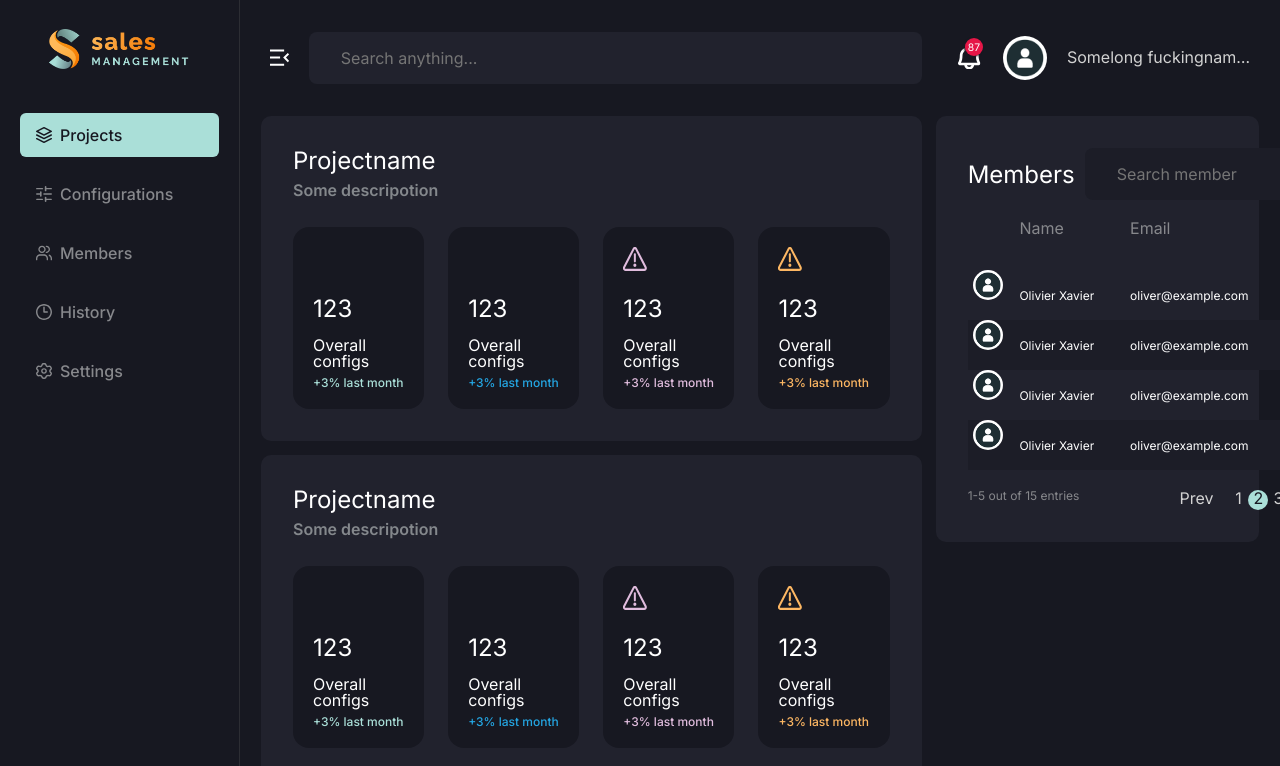
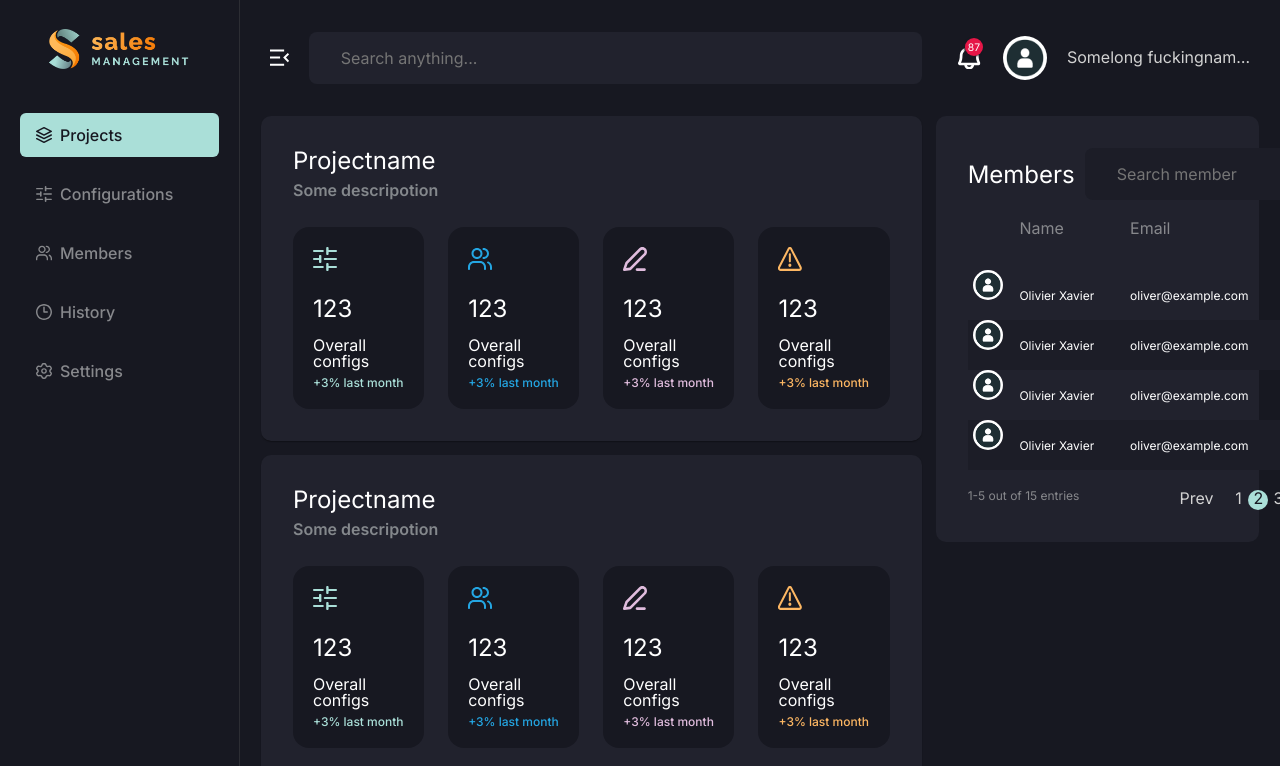
Before and after one commit to am-moving-lightspeed/configuration-dashboard, an Angular app in the folder client/: page / in a window 1280 px wide. Shown: the top 766 px of the page. Built offline with nearby package versions, Linux system fonts and the light colour scheme.

Commit message:
Layout improvement

```diff
--- a/client/src/app/header/header.component.css
+++ b/client/src/app/header/header.component.css
@@ -10,9 +10,6 @@
 }
 
 .header {
-  display: flex;
-  align-items: center;
-
   flex-basis: 100%;
   height: 116px;
   color: var(--color-text-heading);
--- a/client/src/app/projects/project/detail/detail.component.css
+++ b/client/src/app/projects/project/detail/project-detail.component.css
@@ -8,11 +8,6 @@
 
   background-color: var(--color-main-bg);
   border-radius: 16px;
-}
-
-h3,
-p {
-  margin: 0;
 }
 
 .detail-total-count,
--- a/client/src/app/projects/project/detail/detail.component.html
+++ b/client/src/app/projects/project/detail/project-detail.component.html
@@ -1,4 +1,4 @@
-<ng-content select="app-svg-icon" />
+<app-svg-icon [name]="iconName()" width="1.5rem" height="1.5rem" />
 <div class="detail-data">
   <h3 class="detail-total-count">123</h3>
   <p class="detail-name">Overall configs</p>
--- /dev/null
+++ b/client/src/app/projects/project/detail/project-detail.component.ts
@@ -0,0 +1,14 @@
+import { Component, input } from '@angular/core';
+
+import { SvgIconComponent } from '../../../shared/svg-icon/svg-icon.component';
+
+@Component({
+  selector: 'app-project-detail',
+  standalone: true,
+  imports: [SvgIconComponent],
+  templateUrl: './project-detail.component.html',
+  styleUrl: './project-detail.component.css'
+})
+export class ProjectDetailComponent {
+  iconName = input.required<string>();
+}
--- a/client/src/app/projects/project/project.component.css
+++ b/client/src/app/projects/project/project.component.css
@@ -5,11 +5,11 @@
   border-radius: 10px;
 }
 
-h2 {
+.project-heading {
   margin-bottom: 5px;
 }
 
-p {
+.project-description {
   margin-bottom: 24px;
   color: var(--color-text-heading-secondary);
   line-height: 25px;
--- a/client/src/app/projects/project/project.component.html
+++ b/client/src/app/projects/project/project.component.html
@@ -1,18 +1,11 @@
-<div class="project boxshadow-1px-black">
-  <h2>Projectname</h2>
-  <p>Some descripotion</p>
-  <div class="project-details">
-    <app-detail>
-      <app-svg-icon name="configurations" width="1.5rem" height="1.5rem" />
-    </app-detail>
-    <app-detail>
-      <app-svg-icon name="members" width="1.5rem" height="1.5rem" />
-    </app-detail>
-    <app-detail>
-      <app-svg-icon name="warning" width="1.5rem" height="1.5rem" />
-    </app-detail>
-    <app-detail>
-      <app-svg-icon name="warning" width="1.5rem" height="1.5rem" />
-    </app-detail>
-  </div>
+<div class="project shadow-1px-black">
+  <h2 class="project-heading">Projectname</h2>
+  <p class="project-description">Some descripotion</p>
+  <ul class="project-details">
+    @for (detail of availableProjectDetails(); track detail.type) {
+    <li>
+      <app-project-detail [iconName]="detail.iconName"></app-project-detail>
+    </li>
+    }
+  </ul>
 </div>
--- a/client/src/app/projects/project/project.component.ts
+++ b/client/src/app/projects/project/project.component.ts
@@ -1,14 +1,15 @@
-import { Component } from '@angular/core';
-import { SvgIconComponent } from "../../shared/svg-icon/svg-icon.component";
-import { DetailComponent } from "./detail/detail.component";
+import { Component, signal } from '@angular/core';
+import { SvgIconComponent } from '../../shared/svg-icon/svg-icon.component';
+import { ProjectDetailComponent } from './detail/project-detail.component';
+import { projectDetails } from './project.model';
 
 @Component({
   selector: 'app-project',
   standalone: true,
-  imports: [SvgIconComponent, DetailComponent],
+  imports: [SvgIconComponent, ProjectDetailComponent],
   templateUrl: './project.component.html',
   styleUrl: './project.component.css'
 })
 export class ProjectComponent {
-
+  availableProjectDetails = signal(projectDetails);
 }
--- /dev/null
+++ b/client/src/app/projects/project/project.model.ts
@@ -0,0 +1,25 @@
+export type ProjectDetailType = 'configurations' | 'members' | 'changes' | 'warnings';
+
+export interface ProjectDetail {
+  type: ProjectDetailType;
+  iconName: string;
+}
+
+export const projectDetails: ProjectDetail[] = [
+  {
+    type: 'configurations',
+    iconName: 'shared/configurations'
+  },
+  {
+    type: 'members',
+    iconName: 'shared/members'
+  },
+  {
+    type: 'changes',
+    iconName: 'edit'
+  },
+  {
+    type: 'warnings',
+    iconName: 'warning'
+  }
+];
--- a/client/src/styles.css
+++ b/client/src/styles.css
@@ -63,3 +63,7 @@ h2 {
 .common-grid-container__aside {
   grid-column: span 4;
 }
+
+.shadow-1px-black {
+  box-shadow: 0 1px 2px -1px #000;
+}
```
Also changed, not shown: client/src/app/projects/project/detail/detail.component.ts (deleted, +0 -13 lines), client/public/svg/edit.svg (added).
